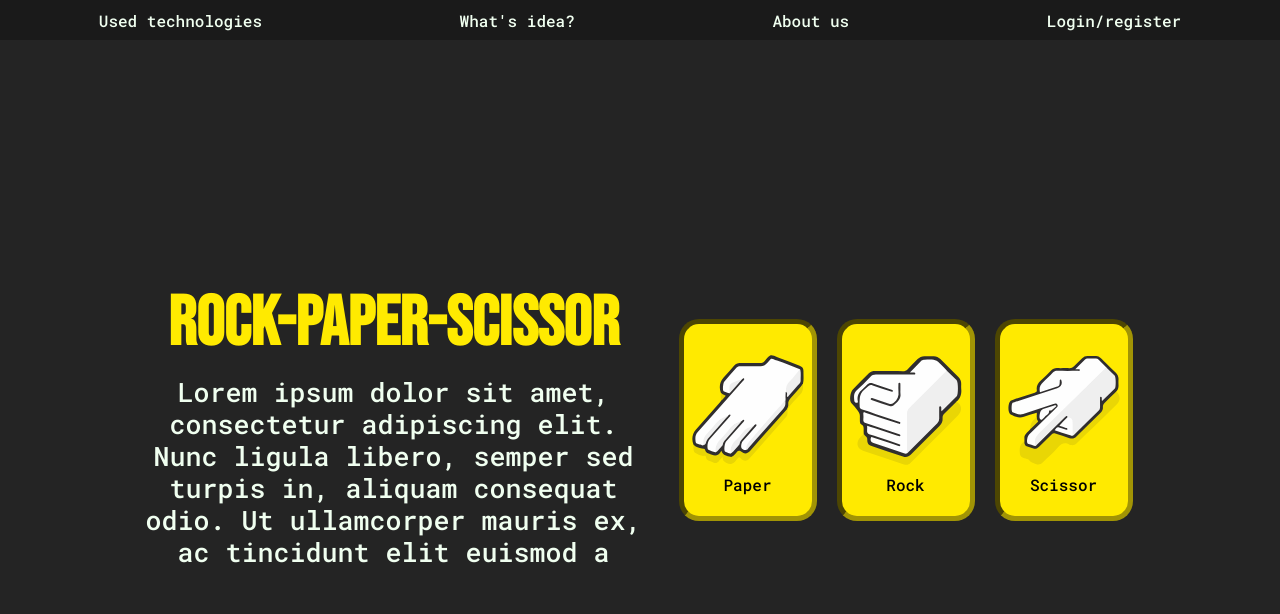
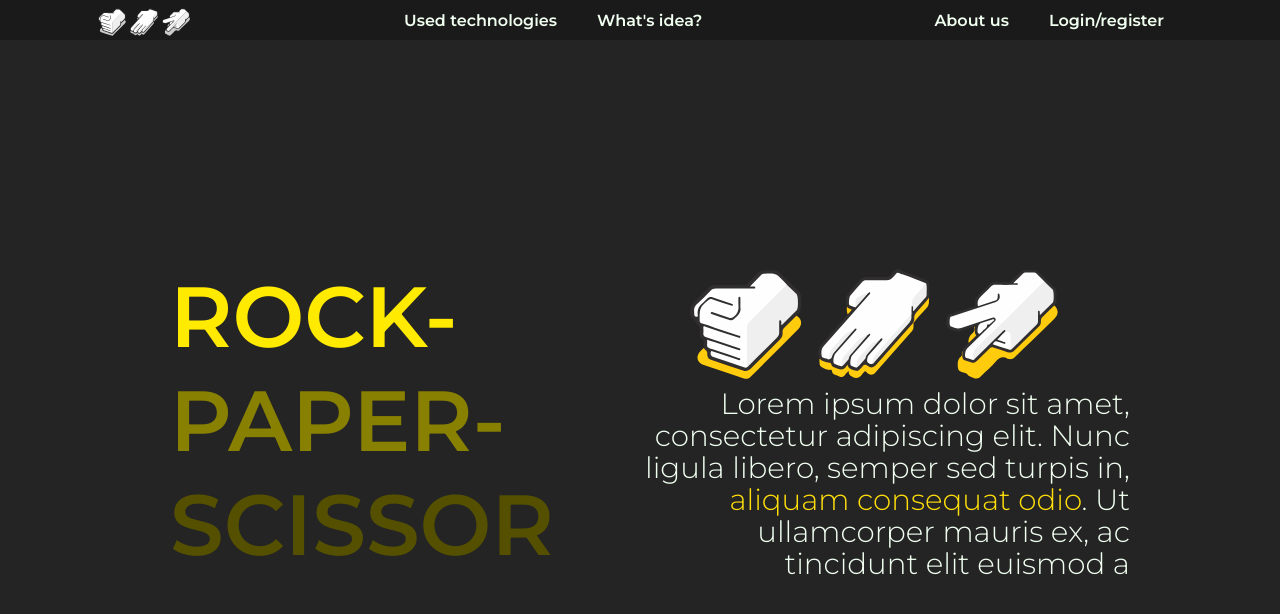
Before and after one commit to n0sebleeded/react-sciparo, a React (Vite) app: page / in a window 1280 px wide. Shown: the top 614 px of the page. Built offline with nearby package versions, Linux system fonts and the light colour scheme.

Commit message:
home page && routing upd

```diff
--- a/index.html
+++ b/index.html
@@ -9,6 +9,10 @@
     <link rel="preconnect" href="https://fonts.googleapis.com">
     <link rel="preconnect" href="https://fonts.gstatic.com" crossorigin>
     <link href="https://fonts.googleapis.com/css2?family=Bebas+Neue&display=swap" rel="stylesheet">
+
+    <link rel="preconnect" href="https://fonts.googleapis.com">
+    <link rel="preconnect" href="https://fonts.gstatic.com" crossorigin>
+    <link href="https://fonts.googleapis.com/css2?family=Montserrat:wght@300;600&display=swap" rel="stylesheet">
     <meta name="viewport" content="width=device-width, initial-scale=1.0" />
     <title>RPS Game</title>
   </head>
--- a/src/App.css
+++ b/src/App.css
@@ -1,7 +1,7 @@
 a {
     text-decoration: none;
     color: inherit;
-    transition: color 1s;
+    transition: color 0.5s;
 }
 
 a:hover {
--- a/src/App.tsx
+++ b/src/App.tsx
@@ -3,6 +3,7 @@ import {BrowserRouter as Router, Routes, Route} from 'react-router-dom';
 import CardList from "./components/CardList.tsx";
 import ErrorPage from "./components/ErrorPage.tsx";
 import MainPage from "./components/MainPage.tsx";
+import RootLayout from "./components/RootLayout.tsx";
 
 
 
@@ -10,8 +11,10 @@ function App() {
   return (
     <Router>
         <Routes>
-            <Route path="/" element={<MainPage />} />
-            <Route path="/game" element={<CardList />} />
+            <Route path="/" element={<RootLayout />}>
+                <Route index element={<MainPage />} />
+                <Route path="game" element={<CardList />} />
+            </Route>
             <Route path="*" element={<ErrorPage />}/>
         </Routes>
     </Router>
--- a/src/components/MainPage.tsx
+++ b/src/components/MainPage.tsx
@@ -1,36 +1,31 @@
 import './componentsStyles/mainPage.css';
-import {ICard, ICardType} from "../specs/interfaces.tsx";
-import CardItem from "./CardItem.tsx";
 
 const MainPage = () => {
-    const cards: ICard[] = [
-        { id: 12, Text: "Paper", Hidden: false, Type: ICardType.CARD_PAPER },
-        { id: 22, Text: "Rock", Hidden: false, Type: ICardType.CARD_ROCK },
-        { id: 32, Text: "Scissor", Hidden: false, Type: ICardType.CARD_SCISSOR },
-    ];
     //TODO: will be redesign
     return (
-        <>
-            <div className="navbar">
-                <a href="#">Used technologies</a>
-                <a href="#">What's idea?</a>
-                <a href="#">About us</a>
-                <a href="#">Login/register</a>
-            </div>
-            <div className="main-container">
-                <div className="sub-container">
-                    <div className="leftside-container">
-                        <h1 className="main-text">ROCK-PAPER-SCISSOR</h1>
-                        <p className="sub-text">Lorem ipsum dolor sit amet, consectetur adipiscing elit. Nunc ligula libero, semper sed turpis in, aliquam consequat odio. Ut ullamcorper mauris ex, ac tincidunt elit euismod a</p>
+        <div className="main-container">
+            <div className="sub-container">
+                <div className="leftside-container">
+                    <h1 className="main-text">
+                        <span className="rock">ROCK-</span><br/>
+                        <span className="paper">PAPER-</span><br/>
+                        <span className="scissor">SCISSOR</span>
+                    </h1>
+                </div>
+                <div className="rightside-container">
+                    <div className="main-img-container">
+                        <img className="main-img" src="../../src/assets/card_rock.svg" alt="rock"/>
+                        <img className="main-img" src="../../src/assets/card_paper.svg" alt="paper"/>
+                        <img className="main-img" src="../../src/assets/card_scissor.svg" alt="scissor"/>
                     </div>
-                    <div className="rightside-container">
-                        {cards.map((card) => (
-                            <CardItem id={card.id} Text={card.Text} Hidden={card.Hidden} Type={card.Type} />
-                        ))}
-                    </div>
+                    <p className="sub-text">Lorem ipsum dolor sit amet, consectetur adipiscing elit. Nunc ligula libero,
+                        semper sed turpis in, <span className="highlighted-text">aliquam consequat odio</span>. Ut ullamcorper mauris ex, ac tincidunt elit
+                        euismod
+                        a
+                    </p>
                 </div>
             </div>
-        </>
+        </div>
     );
 };
 
--- /dev/null
+++ b/src/components/RootLayout.tsx
@@ -0,0 +1,31 @@
+import { Outlet } from "react-router-dom";
+import '../components/componentsStyles/rootLayout.css';
+
+const RootLayout = () => {
+    return (
+        <>
+            <div className="navbar">
+                <div className="navbar-item-set">
+                    <div className="logo-img-container">
+                        <img className="logo-img" src="../../src/assets/card_rock.svg" alt="rock"/>
+                        <img className="logo-img" src="../../src/assets/card_paper.svg" alt="paper"/>
+                        <img className="logo-img" src="../../src/assets/card_scissor.svg" alt="scissor"/>
+                    </div>
+                </div>
+                <div className="navbar-item-set">
+                    <a className="navbar-item" href="#">Used technologies</a>
+                    <a className="navbar-item" href="#">What's idea?</a>
+                </div>
+                <div className="navbar-item-set">
+                    <a className="navbar-item" href="#">About us</a>
+                    <a className="navbar-item" href="#">Login/register</a>
+                </div>
+            </div>
+            <div className="outlet-container">
+                <Outlet/>
+            </div>
+        </>
+    );
+};
+
+export default RootLayout;
--- a/src/components/componentsStyles/card.css
+++ b/src/components/componentsStyles/card.css
@@ -6,7 +6,7 @@
     background-color: #FFEA00;
     transition: transform 0.3s ease;
     border-radius: 20px;
-    border: #a19405 inset 5px;
+    border: #ffd500 inset 4px;
     transform: scale(0);
     -moz-user-select: -moz-none;
     -o-user-select: none;
@@ -48,7 +48,8 @@
     width: 100%;
     text-align: center;
     top: 6em;
-    font-family: 'Roboto Mono', monospace;
+    font-family: 'Montserrat', sans-serif;
+    font-weight: bold;
 }
 
 .card_item {
--- a/src/components/componentsStyles/mainPage.css
+++ b/src/components/componentsStyles/mainPage.css
@@ -1,5 +1,4 @@
 .main-container {
-    height: 95vh;
     width: 80vw;
     margin: 0 auto;
 }
@@ -13,15 +12,14 @@
 
 .leftside-container {
     display: flex;
-    flex-direction: column;
+    flex-direction: row;
     max-width: 40vw;
-    justify-content: center;
     align-items: center;
 }
 
 .rightside-container {
     display: flex;
-    flex-direction: row;
+    flex-direction: column;
     max-width: 40vw;
     justify-content: center;
     align-items: center;
@@ -29,30 +27,50 @@
 
 .main-text {
     padding: 10px 20px;
-    font-size: 52pt;
+    font-size: 64pt;
+    text-align: left;
     color: #FFEA00;
-    font-family: 'Bebas Neue', sans-serif;
+    font-family: 'Montserrat', sans-serif;
+    font-weight: bold;
 }
 
 .sub-text {
-    font-size: 20pt;
+    font-size: 22pt;
     color: honeydew;
-    font-family: 'Roboto Mono', monospace;
+    font-family: 'Montserrat', sans-serif;
+    font-weight: lighter;
     line-height: 2rem;
-    text-align: center;
+    text-align: right;
+}
+
+.highlighted-text {
+    color: #FFEA00;
+    filter: hue-rotate(-10deg);
 }
 
 .img {
     height: 8em;
 }
 
-.navbar {
+.rock {
+    color: #FFEA00;
+}
+
+.paper {
+    color: #888000;
+}
+
+.scissor {
+    color: #545000;
+}
+
+.main-img {
+    height: 8em;
+    filter: hue-rotate(-10deg);
+}
+
+.main-img-container {
     display: flex;
-    color: honeydew;
-    font-family: 'Roboto Mono', monospace;
+    justify-content: center;
     flex-direction: row;
-    justify-content: space-around;
-    align-items: center;
-    background-color: #1a1a1a;
-    height: 5vh;
 }
--- /dev/null
+++ b/src/components/componentsStyles/rootLayout.css
@@ -0,0 +1,46 @@
+.outlet-container {
+    height: 95vh;
+    margin: 0 auto;
+}
+
+{/*
+    TODO:navbar also will be redesign
+*/}
+.navbar {
+    display: flex;
+    color: honeydew;
+    flex-direction: row;
+    justify-content: space-around;
+    font-family: 'Montserrat', sans-serif;
+    font-weight: bold;
+    align-items: center;
+    background-color: #1a1a1a;
+    height: 5vh;
+}
+
+.navbar-item-set {
+    display: flex;
+    flex-direction: row;
+    justify-content: space-around;
+    align-items: center;
+}
+
+.navbar-item {
+    margin: 0 20px;
+}
+
+.logo-img {
+    height: 2em;
+    margin-top: 0.5em;
+}
+
+.logo-img-container {
+    filter: grayscale(1);
+    cursor: pointer;
+    transition: transform 0.3s, filter 0.5s;
+}
+
+.logo-img-container:hover {
+    filter: grayscale(0);
+    transform: scale(1.2);
+}
--- a/src/components/componentsStyles/сardList.css
+++ b/src/components/componentsStyles/сardList.css
@@ -10,7 +10,7 @@
 .all_cards_container {
     display: flex;
     flex-direction: column;
-    height: 100vh;
+    height: 95vh;
     justify-content: space-between;
     overflow-x: hidden;
     overflow-y: hidden;
```
